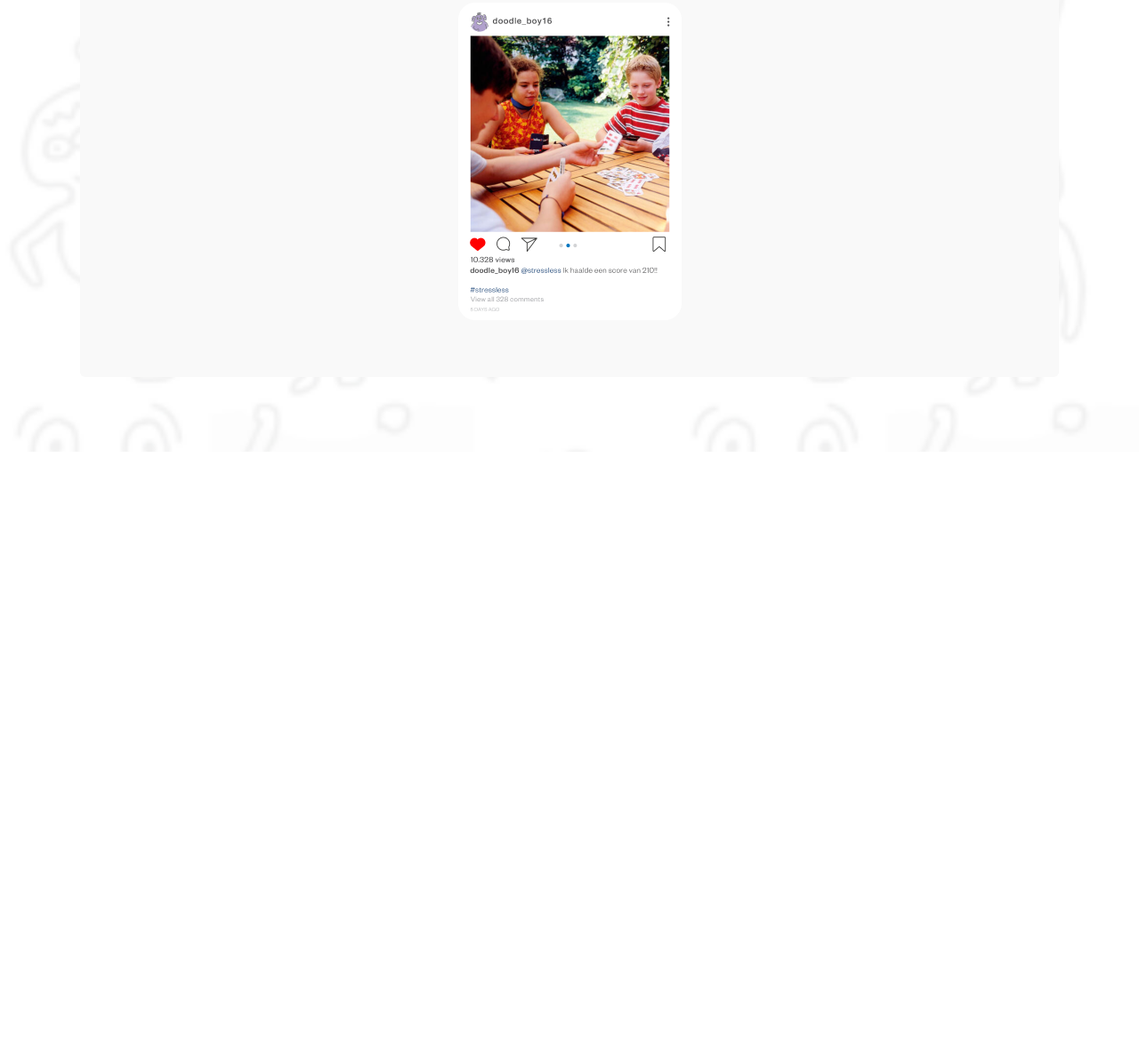
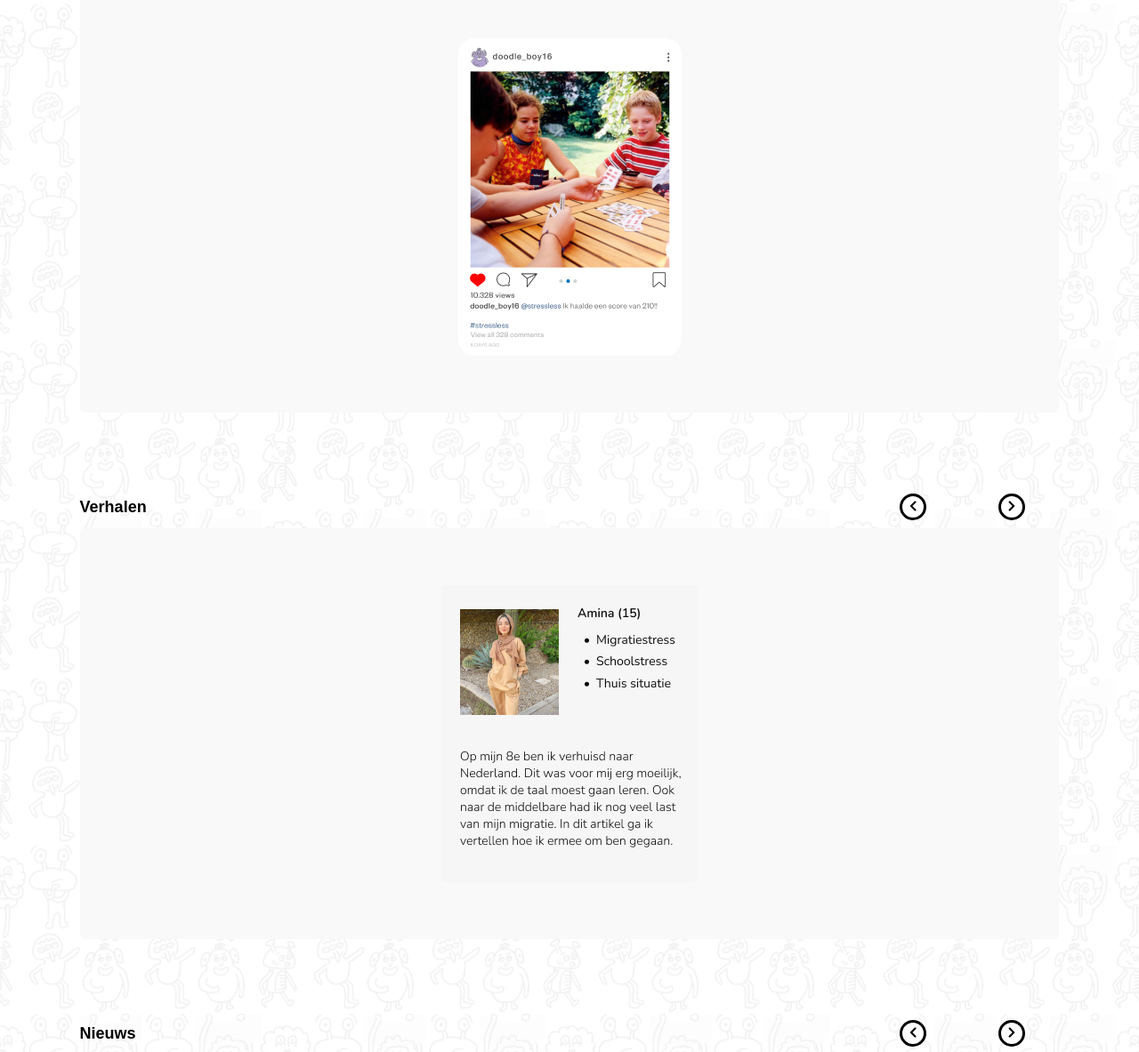
Before and after one commit to brentvanmalsen/stressless, a plain HTML site: page Pages/4. Hulpmiddelen/hulpmiddelen.html in a window 1280 px wide. Shown: the part 292-1475 px from the top of the page at 89% size. Before the commit the page ends 800 px from the top, so only its background shows below. Drawn offline with Linux system fonts and the light colour scheme.

Commit message:
laatste aanpassingen gedaan voor plaatjes

```diff
--- a/Pages/4. Hulpmiddelen/hulpmiddelen.css
+++ b/Pages/4. Hulpmiddelen/hulpmiddelen.css
@@ -11,7 +11,7 @@
 
 body {
   background-image: url("./images/achtergrond.png");
-  background-size: cover;
+
   background-position: center;
   background-repeat: repeat;
 }
--- a/Pages/4. Hulpmiddelen/hulpmiddelen.html
+++ b/Pages/4. Hulpmiddelen/hulpmiddelen.html
@@ -10,43 +10,93 @@
       rel="stylesheet"
       href="https://cdnjs.cloudflare.com/ajax/libs/font-awesome/5.15.2/css/all.min.css"
     />
+    <link rel="stylesheet" href="../../Basic_Styling/basic.css" />
   </head>
   <body>
     <h1>Hulpmiddelen</h1>
-
+    <div id="break"></div>
     <div class="name_hulp">
       <h2>Social media posts</h2>
       <div class="buttons">
-        <button class="prev" onclick="changeSlide(-1)">
+        <button class="prev" onclick="changeSlide(-1, 'social')">
           <i class="fas fa-chevron-left"></i>
         </button>
-        <button class="next" onclick="changeSlide(1)">
+        <button class="next" onclick="changeSlide(1, 'social')">
           <i class="fas fa-chevron-right"></i>
         </button>
       </div>
     </div>
 
-    <div class="box" id="introbox">
+    <div class="box" id="social">
       <div class="slideshow_container">
-        <img src="./images/instapost.png" alt="" srcset="" id="slideImage" />
+        <img src="./images/instapost.png" alt="" srcset="" id="socialImage" />
+      </div>
+    </div>
+    <div id="break"></div>
+    <div class="name_hulp">
+      <h2>Verhalen</h2>
+      <div class="buttons">
+        <button class="prev" onclick="changeSlide(-1, 'verhalen')">
+          <i class="fas fa-chevron-left"></i>
+        </button>
+        <button class="next" onclick="changeSlide(1, 'verhalen')">
+          <i class="fas fa-chevron-right"></i>
+        </button>
+      </div>
+    </div>
+
+    <div class="box" id="verhalen">
+      <div class="slideshow_container">
+        <img src="./images/verhaal1.png" alt="" srcset="" id="verhalenImage" />
+      </div>
+    </div>
+    <div id="break"></div>
+    <div class="name_hulp">
+      <h2>Nieuws</h2>
+      <div class="buttons">
+        <button class="prev" onclick="changeSlide(-1, 'nieuws')">
+          <i class="fas fa-chevron-left"></i>
+        </button>
+        <button class="next" onclick="changeSlide(1, 'nieuws')">
+          <i class="fas fa-chevron-right"></i>
+        </button>
+      </div>
+    </div>
+
+    <div class="box" id="nieuws">
+      <div class="slideshow_container">
+        <img src="./images/nieuwspng.png" alt="" srcset="" id="nieuwsImage" />
       </div>
     </div>
 
     <script>
-      let currentSlide = 0;
-      const slides = ["./images/instapost.png", "./images/test.png"];
-      const slideImage = document.getElementById("slideImage");
+      let currentSlides = {
+        verhalen: 0,
+        nieuws: 0,
+        social: 0,
+      };
 
-      function showSlide() {
-        slideImage.src = slides[currentSlide];
+      const slides = {
+        verhalen: ["./images/verhaal3.png", "./images/verhaal1.png"],
+        nieuws: ["./images/nieuwspng1.png", "./images/nieuwspng.png"],
+        social: ["./images/instapost.png", "./images/verhaal2.png"],
+      };
+
+      function showSlide(section) {
+        document.getElementById(`${section}Image`).src =
+          slides[section][currentSlides[section]];
       }
 
-      function changeSlide(n) {
-        currentSlide = (currentSlide + n + slides.length) % slides.length;
-        showSlide();
+      function changeSlide(n, section) {
+        currentSlides[section] =
+          (currentSlides[section] + n + slides[section].length) %
+          slides[section].length;
+        showSlide(section);
       }
 
-      showSlide();
+      showSlide("verhalen"); // Initial display for the first section
+      showSlide("nieuws"); // Initial display for the second section
+      showSlide("social"); // Initial display for the third section
     </script>
   </body>
 </html>
```
Also changed, not shown: Pages/4. Hulpmiddelen/images/nieuwspng.png (added), Pages/4. Hulpmiddelen/images/nieuwspng1.png (added), Pages/4. Hulpmiddelen/images/verhaal1.png (added), Pages/4. Hulpmiddelen/images/verhaal2.png (added), Pages/4. Hulpmiddelen/images/verhaal3.png (added).
